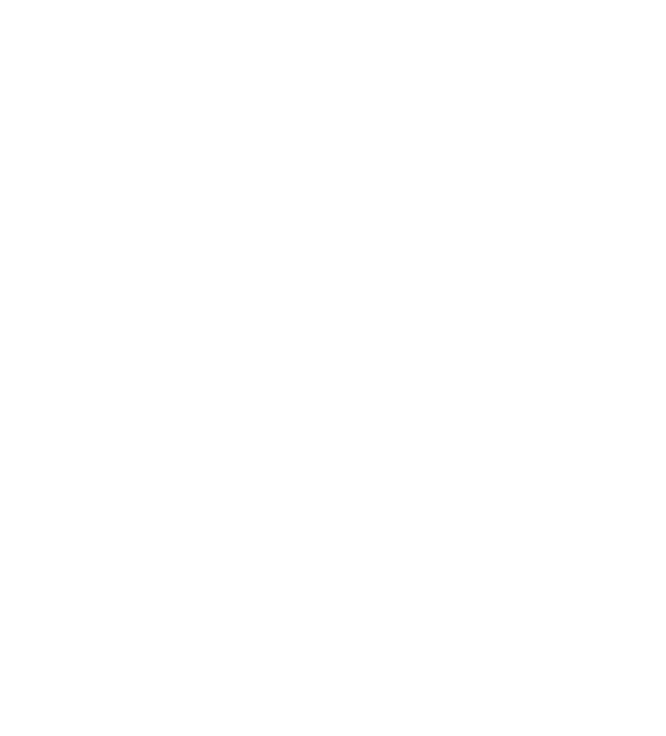
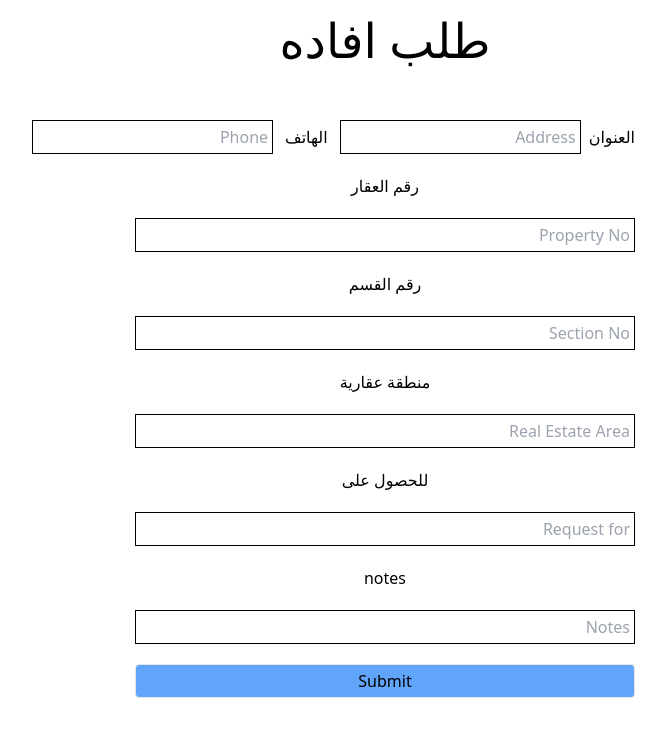
Before and after one commit to charbelsako/municipality-frontend, a React (Create React App) app: page /create-statement in a window 1280 px wide. Before the commit this address had no page. Shown: the top 736 px of the page, without its empty margins (255-921 px from the left). Built offline with nearby package versions, Linux system fonts and the light colour scheme; what react-dotenv would draw is missing.

Commit message:
T-19 adds statement request page
and fixes bug with role authentication

```diff
--- a/src/App.tsx
+++ b/src/App.tsx
@@ -6,6 +6,7 @@
 import RequireAuth from './components/RequireAuth';
 import Unauthorized from './components/Unauthorized';
 import Home from './components/Home';
+import CreateStatement from './components/CreateStatement';
 
 function App() {
   return (
@@ -22,6 +23,7 @@
                 />
               }
             >
+              {/* This will be the dashboard of all roles */}
               <Route path='/' element={<Home />} />
             </Route>
 
@@ -37,9 +39,11 @@
             </Route>
 
             {/* all the routes allowed for citizen role */}
-            <Route element={<RequireAuth allowedRoles={['Citizen']} />}>
-              {/* <Route path='create-statement' element={<CreateStatement />} /> */}
-            </Route>
+            {/* <Route
+              element={<RequireAuth allowedRoles={['Citizen', 'Admin']} />}
+            > */}
+            <Route path='create-statement' element={<CreateStatement />} />
+            {/* </Route> */}
           </Route>
           <Route path='/unauthorized' element={<Unauthorized />} />
         </Routes>
--- /dev/null
+++ b/src/components/CreateStatement.tsx
@@ -0,0 +1,147 @@
+import axios from '../api/axios';
+import { FormEvent, useState } from 'react';
+
+function CreateStatement() {
+  const [address, setAddress] = useState<string>();
+  const [phoneNumber, setPhone] = useState<string>();
+  const [propertyNo, setPropertyNo] = useState<string>();
+  const [sectionNo, setSectionNo] = useState<string>();
+  const [realEstateArea, setRealEstateArea] = useState<string>();
+  const [requestFor, setRequestFor] = useState<string>();
+  const [notes, setNotes] = useState<string>();
+
+  const [err, setError] = useState<string>();
+
+  const createDocument = async (e: FormEvent) => {
+    try {
+      e.preventDefault();
+      const data = {
+        address,
+        phoneNumber,
+        propertyNo,
+        sectionNo,
+        realEstateArea,
+        requestFor,
+        notes,
+      };
+      const response = await axios.post(
+        '/api/v1/documents/statement-document/create'
+      );
+      setAddress('');
+      setPhone('');
+      setPropertyNo('');
+      setSectionNo('');
+      setRealEstateArea('');
+      setRequestFor('');
+      setNotes('');
+    } catch (err: any) {
+      setError(err.msg);
+    }
+  };
+
+  return (
+    <div className='flex justify-center flex-col items-center space-y-5'>
+      <div>
+        <h1 className='text-5xl m-4'>طلب افاده</h1>
+      </div>
+      <div className='flex   items-center justify-center'>
+        <span
+          className={err ? 'error-message' : 'offscreen'}
+          aria-live='assertive'
+        >
+          {err}
+        </span>
+      </div>
+      <form
+        className='flex flex-col space-y-5 w-[500px]'
+        onSubmit={createDocument}
+      >
+        {/* attachedDocuments */}
+        <div className='flex items-center space-x-3 w-[500px]' dir='rtl'>
+          <label htmlFor='address' className='pl-2'>
+            العنوان
+          </label>
+          <input
+            type='text'
+            name='address'
+            id='address'
+            onChange={e => setAddress(e.target.value)}
+            placeholder='Address'
+            className='input'
+            value={address}
+            dir='rtl'
+          />
+          <label htmlFor='phone'>الهاتف</label>
+          <input
+            type='text'
+            name='phone'
+            id='phone'
+            onChange={e => setPhone(e.target.value)}
+            placeholder='Phone'
+            dir='rtl'
+            className='input'
+            value={phoneNumber}
+          />
+        </div>
+        <label htmlFor='propertyNo'>رقم العقار</label>
+        <input
+          type='text'
+          name='propertyNo'
+          id='propertyNo'
+          onChange={e => setPropertyNo(e.target.value)}
+          placeholder='Property No'
+          value={propertyNo}
+          dir='rtl'
+          className='input'
+        />
+        <label htmlFor='propertyNo'>رقم القسم</label>
+        <input
+          type='text'
+          name='sectionNo'
+          id='sectionNo'
+          onChange={e => setSectionNo(e.target.value)}
+          placeholder='Section No'
+          value={sectionNo}
+          dir='rtl'
+          className='input'
+        />
+        <label htmlFor='realEstateArea'>منطقة عقارية</label>
+        <input
+          type='text'
+          name='realEstateArea'
+          id='realEstateArea'
+          onChange={e => setRealEstateArea(e.target.value)}
+          placeholder='Real Estate Area'
+          value={realEstateArea}
+          dir='rtl'
+          className='input'
+        />
+        <label htmlFor='requestFor'>للحصول على</label>
+        <input
+          type='text'
+          name='requestFor'
+          id='requestFor'
+          onChange={e => setRequestFor(e.target.value)}
+          placeholder='Request for'
+          value={requestFor}
+          dir='rtl'
+          className='input'
+        />
+        <label htmlFor='notes'>notes</label>
+        <input
+          type='text'
+          name='notes'
+          id='notes'
+          dir='rtl'
+          onChange={e => setNotes(e.target.value)}
+          placeholder='Notes'
+          value={notes}
+          className='input'
+        />
+        <button className='button'>Submit</button>
+      </form>
+    </div>
+  );
+}
+
+export default CreateStatement;
--- a/src/components/RequireAuth.tsx
+++ b/src/components/RequireAuth.tsx
@@ -9,6 +9,7 @@
   const { auth } = useAuth();
 
   const location = useLocation();
+  console.log(auth, allowedRoles.includes(auth.role!));
   return auth.role && allowedRoles.includes(auth.role) ? (
     <Outlet />
   ) : auth?.email ? (
```
